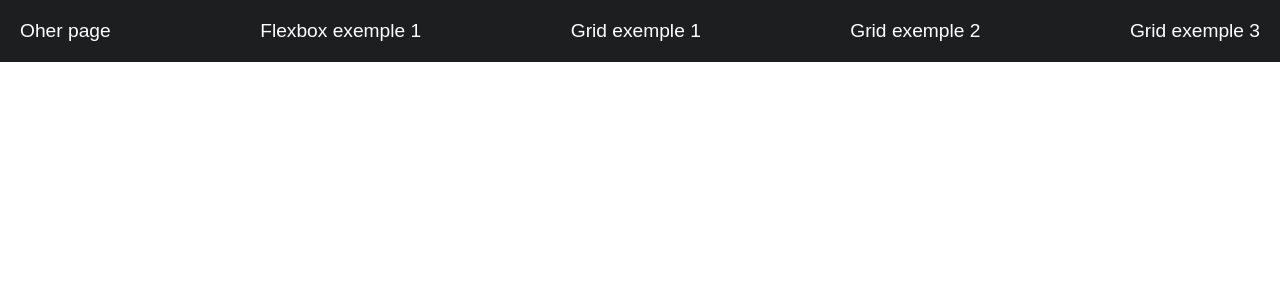
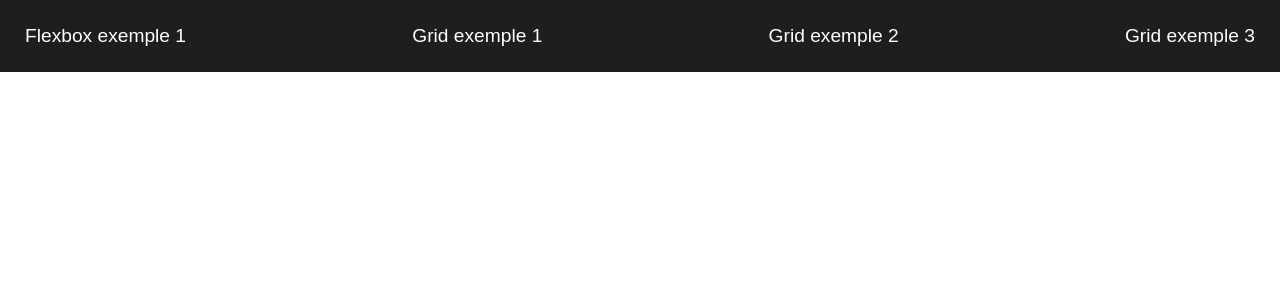
Before and after one commit to GabrielFS13/teste-nextJS, a Next.js app: page / in a window 1280 px wide. Shown: the top 300 px of the page. Built offline with nearby package versions, Linux system fonts and the light colour scheme.

Commit message:
Perfumaria #1

```diff
--- a/pages/components/Header.js
+++ b/pages/components/Header.js
@@ -1,22 +1,20 @@
 import Link  from 'next/link';
+import {Button} from '../../styles/header'
 
 export default function Header(){
     return(
         <div className="main-header">
-            <Link href='/Other'>
-                <a>Oher page</a>
-            </Link>
             <Link href="/Flexbox1">
-                <a>Flexbox exemple 1</a>
+                <Button>Flexbox exemple 1</Button>
             </Link>
             <Link href="/Grid">
-                <a>Grid exemple 1</a>
+                <Button>Grid exemple 1</Button>
             </Link>
             <Link href="/Grid2">
-                <a>Grid exemple 2</a>
+                <Button>Grid exemple 2</Button>
             </Link>
             <Link href="/Grid3">
-                <a>Grid exemple 3</a>
+                <Button>Grid exemple 3</Button>
             </Link>
         </div>
     )
--- /dev/null
+++ b/styles/header.js
@@ -0,0 +1,10 @@
+import styled from 'styled-components'
+
+export const Button = styled.a`
+    padding: 5px;
+    :hover{
+        text-decoration: underline;
+        color: gold;
+        cursor: pointer;
+        }
+`
```
Also changed, not shown: pages/Other.js (deleted, +0 -18 lines).
